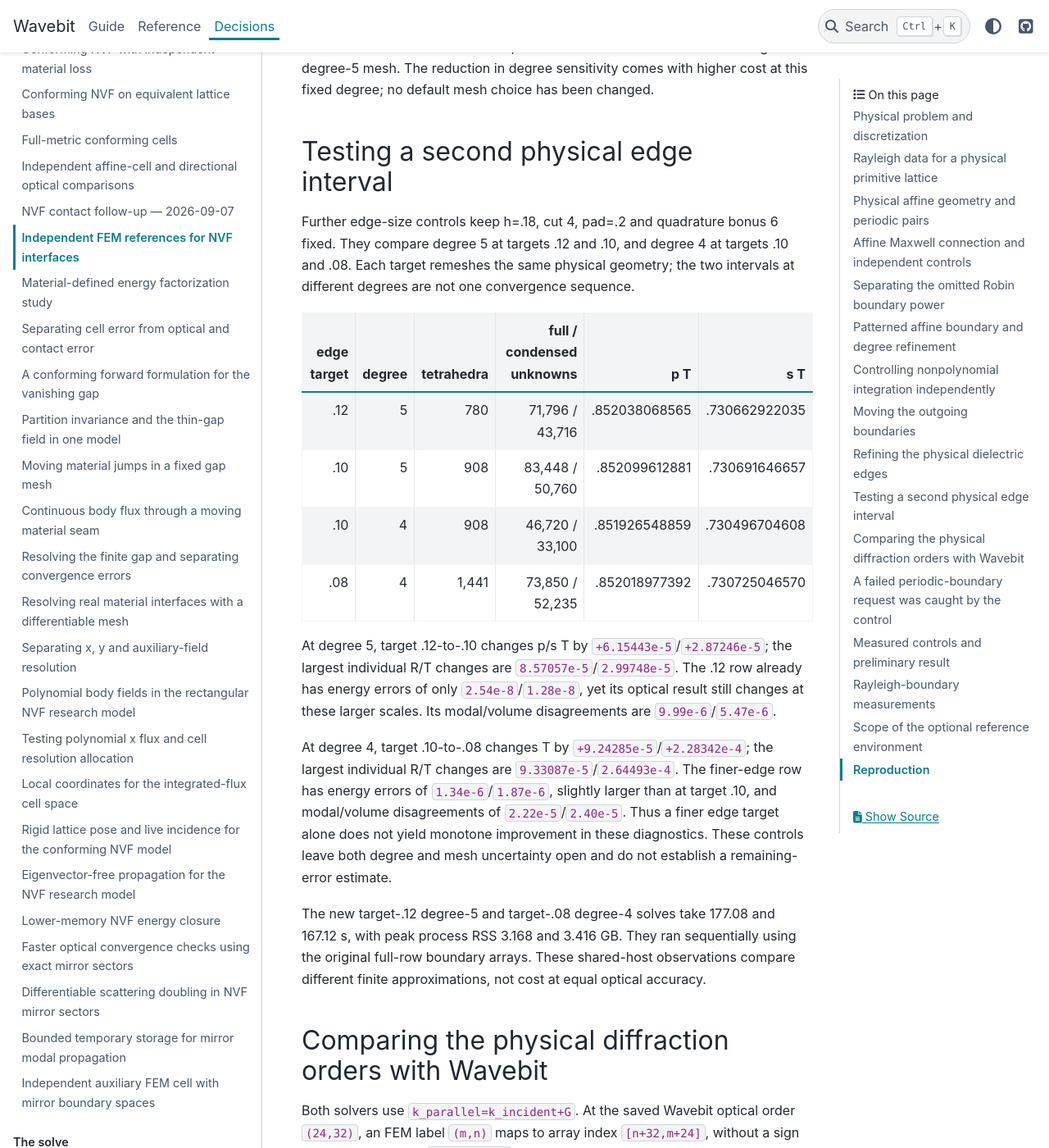
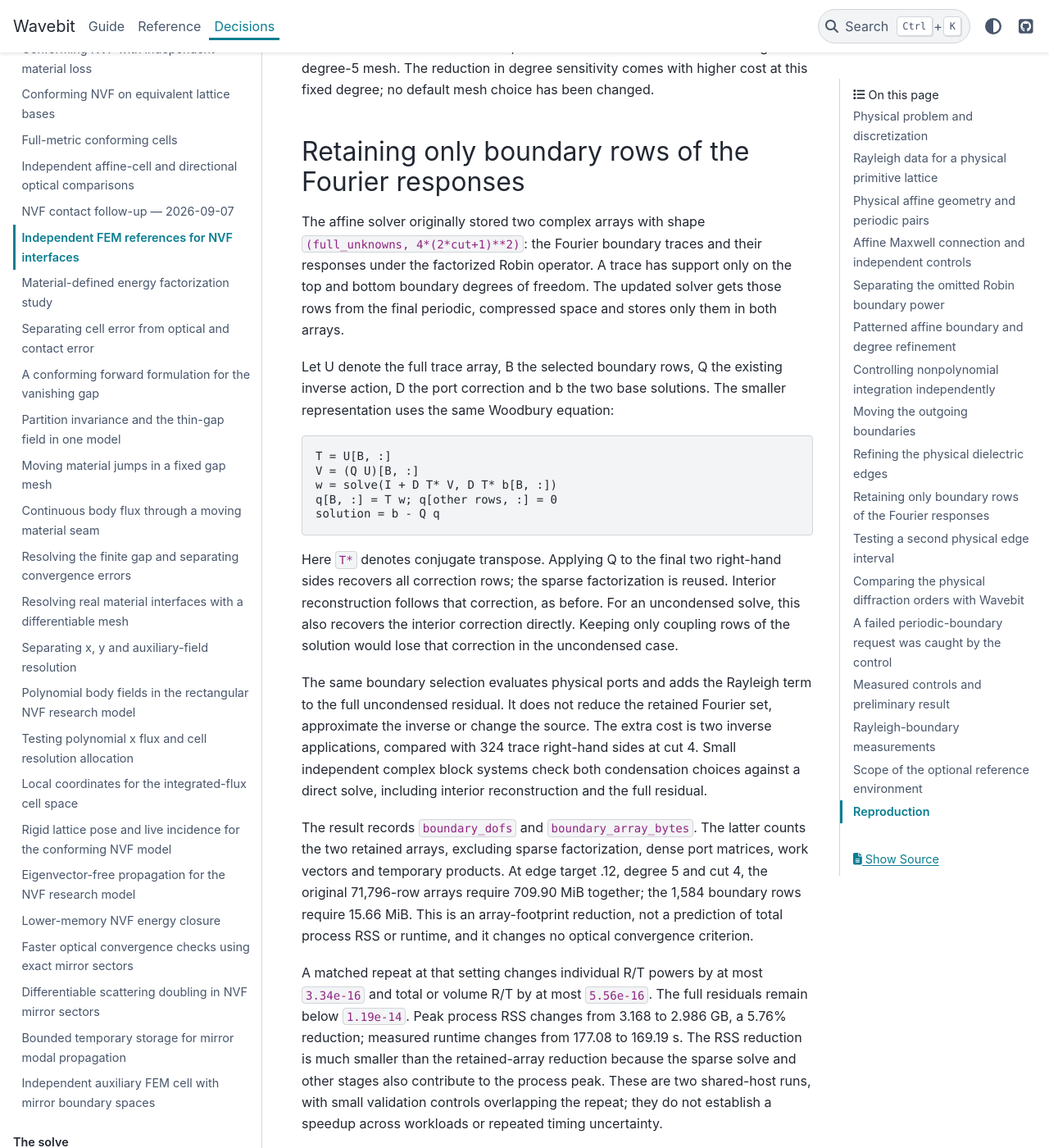
Before and after one commit to fieldalgo/wavebit, a Sphinx documentation site: the page built from docs/nvf-independent-fem.md, in a window 1280 px wide and 1400 px high, scrolled down 13039 px. Shown: the whole window at 82% size. Built offline with Sphinx 7.4.7 and the PyData theme 0.15.4, drawn with Linux system fonts in a browser that asks for light colours; some of the changed text lies outside the part shown.

Commit message:
perf(studies): retain only affine boundary response rows
Co-authored-by: Codex <noreply@openai.com>

````diff
--- a/docs/nvf-independent-fem.md
+++ b/docs/nvf-independent-fem.md
@@ -494,6 +494,68 @@ and 4.011 GB, versus 94.30 s and 2.301 GB for the original degree-5
 mesh. The reduction in degree sensitivity comes with higher cost at
 this fixed degree; no default mesh choice has been changed.
 
+## Retaining only boundary rows of the Fourier responses
+
+The affine solver originally stored two complex arrays with shape
+`(full_unknowns, 4*(2*cut+1)**2)`: the Fourier boundary traces and their
+responses under the factorized Robin operator. A trace has support only
+on the top and bottom boundary degrees of freedom. The updated solver
+gets those rows from the final periodic, compressed space and stores
+only them in both arrays.
+
+Let U denote the full trace array, B the selected boundary rows, Q the
+existing inverse action, D the port correction and b the two base
+solutions. The smaller representation uses the same Woodbury equation:
+
+```text
+T = U[B, :]
+V = (Q U)[B, :]
+w = solve(I + D T* V, D T* b[B, :])
+q[B, :] = T w; q[other rows, :] = 0
+solution = b - Q q
+```
+
+Here `T*` denotes conjugate transpose. Applying Q to the final two
+right-hand sides recovers all correction rows; the sparse factorization
+is reused. Interior reconstruction follows that correction, as before.
+For an uncondensed solve, this also recovers the interior correction
+directly. Keeping only coupling rows of the solution would lose that
+correction in the uncondensed case.
+
+The same boundary selection evaluates physical ports and adds the
+Rayleigh term to the full uncondensed residual. It does not reduce the
+retained Fourier set, approximate the inverse or change the source.
+The extra cost is two inverse applications, compared with 324 trace
+right-hand sides at cut 4. Small independent complex block systems
+check both condensation choices against a direct solve, including
+interior reconstruction and the full residual.
+
+The result records `boundary_dofs` and `boundary_array_bytes`. The
+latter counts the two retained arrays, excluding sparse factorization,
+dense port matrices, work vectors and temporary products. At edge
+target .12, degree 5 and cut 4, the original 71,796-row arrays require
+709.90 MiB together; the 1,584 boundary rows require 15.66 MiB. This
+is an array-footprint reduction, not a prediction of total process RSS
+or runtime, and it changes no optical convergence criterion.
+
+A matched repeat at that setting changes individual R/T powers by at
+most `3.34e-16` and total or volume R/T by at most `5.56e-16`.
+The full residuals remain below `1.19e-14`. Peak process RSS changes
+from 3.168 to 2.986 GB, a 5.76% reduction; measured runtime changes
+from 177.08 to 169.19 s. The RSS reduction is much smaller than the
+retained-array reduction because the sparse solve and other stages
+also contribute to the process peak. These are two shared-host runs,
+with small validation controls overlapping the repeat; they do not
+establish a speedup across workloads or repeated timing uncertainty.
+
+Separate patterned controls with nonzero azimuth compare the original
+and revised solver under both condensation choices. Their largest
+reported numerical differences are `1.79e-15` and `1.15e-15`. The
+focused tests verify actual trace support, one factorization and the
+two extra inverse applications, and driven full/condensed agreement.
+Together with the existing scattering, Robin and square-fixture
+controls, the selected 31 tests pass in 57.533 s.
+
 ## Testing a second physical edge interval
 
 Further edge-size controls keep h=.18, cut 4, pad=.2 and quadrature bonus
````
Also changed, not shown: 2 other files.
